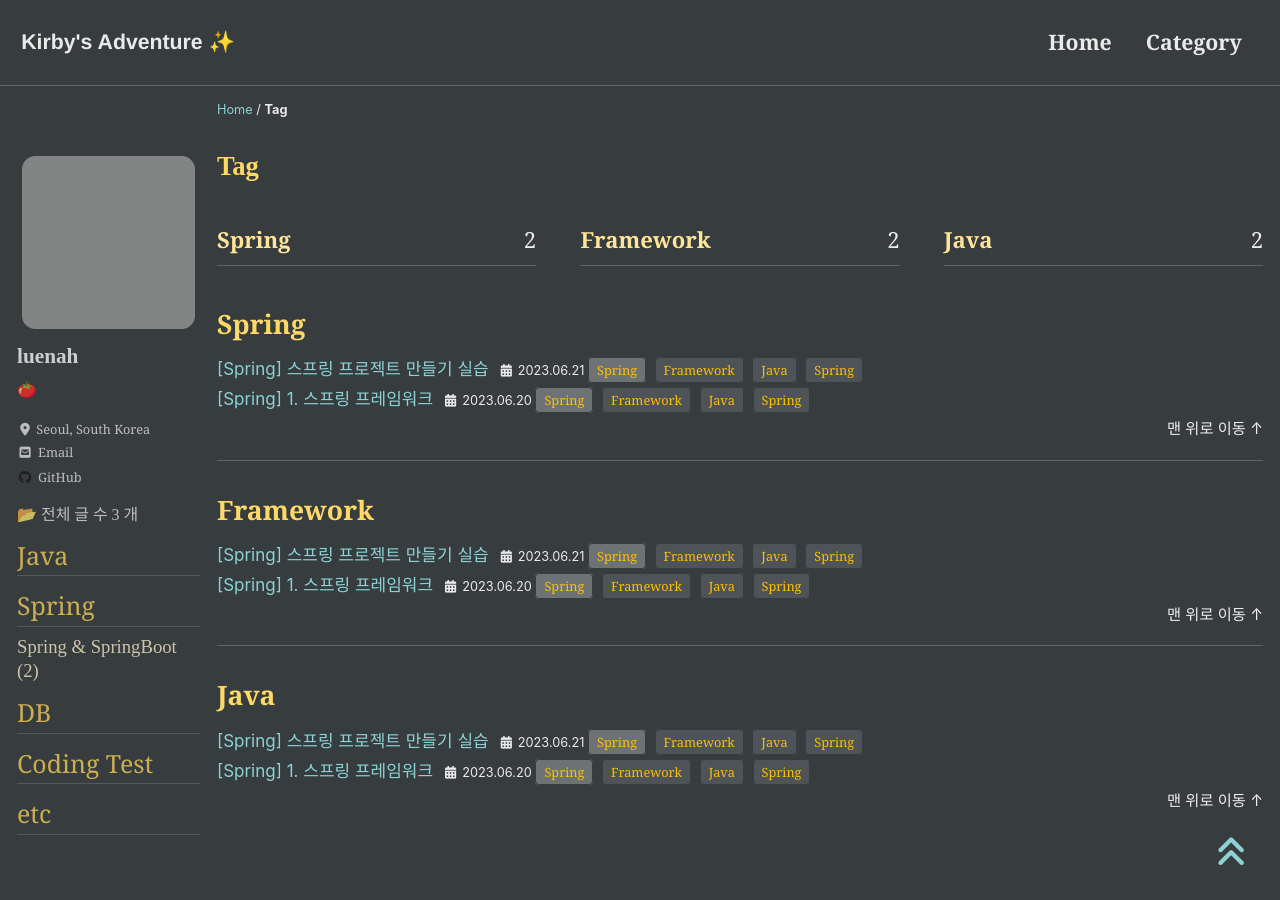
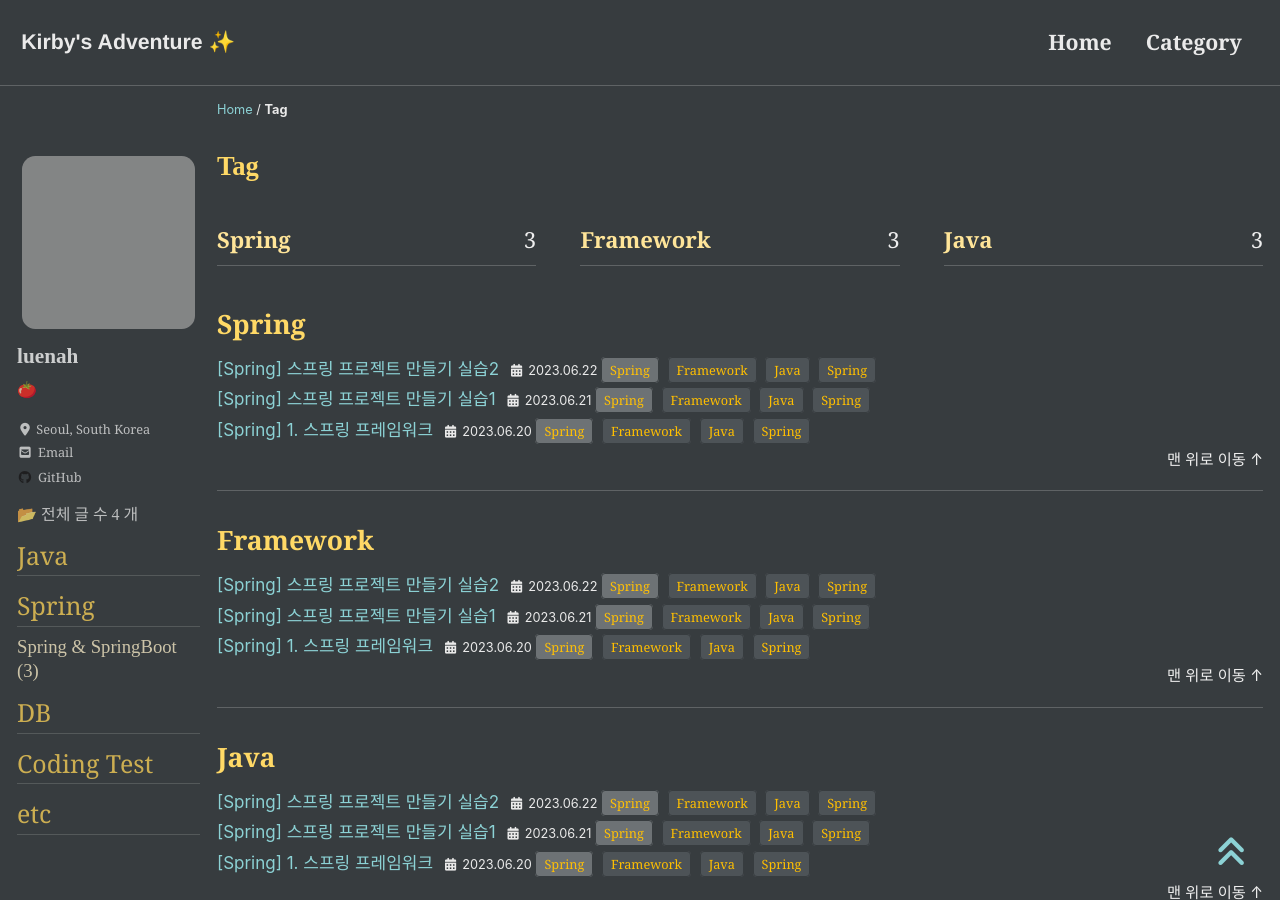
Before and after one commit to threeplef/threeplef.github.io, a Jekyll site: the page built from _pages/tags-archive.md, in a window 1280 px wide and 900 px high. Built offline with Jekyll 4.4.1, drawn with Linux system fonts in a browser that asks for light colours; cached includes are drawn as plain includes; nearby versions of some CDN libraries; some web fonts are replaced; some of the changed lines change nothing that is shown; grey boxes are pictures that could not be loaded.

Commit message:
spring-3

````diff
--- a/_posts/Spring/2023-06-21-spring-2.md
+++ b/_posts/Spring/2023-06-21-spring-2.md
@@ -1,5 +1,5 @@
 ---
-title: "[Spring] 스프링 프로젝트 만들기 실습"
+title: "[Spring] 스프링 프로젝트 만들기 실습1"
 excerpt: "스프링 프레임워크 의존성 주입 적용"
 
 categories:
@@ -11,7 +11,7 @@ toc: true
 toc_sticky: true
 
 date: 2023-06-21
-last_modified_at: 2023-06-21
+last_modified_at: 2023-06-22
 ---
 
 ## 🌱 MemberPrj 만들기
@@ -23,12 +23,12 @@ last_modified_at: 2023-06-21
    - 도메인 패키지 명 : com.sample.myapp.member
    - 스프링 설정파일 : application-config.xml
 
-2. 조건
+2. ⭐ 조건
 
-   - 빈 생성 및 의존성 설정은 XML 문서를 사용하세요.
-   - setter 메서드 기반 의존성 주입을 설정하세요.
+   - 빈 생성 및 의존성 설정은 **XML 문서**를 사용하세요.
+   - **setter 메서드 기반** 의존성 주입을 설정하세요.
 
-3. 프로젝트 구상도
+3. 프로젝트 구상도 (+는 public, -는 private)
    ![](https://github.com/threeplef/threeplef.github.io/assets/89235056/1556ed29-abcd-402b-adaf-45230140fb2a)
 
 ### 🍅 구현
--- /dev/null
+++ b/_posts/Spring/2023-06-21-spring-3.md
@@ -0,0 +1,172 @@
+---
+title: "[Spring] 스프링 프로젝트 만들기 실습2"
+excerpt: "스프링 프레임워크 의존성 주입 적용"
+
+categories:
+  - Spring
+tags:
+  - [Spring, Framework, Java]
+
+toc: true
+toc_sticky: true
+
+date: 2023-06-22
+last_modified_at: 2023-06-22
+---
+
+## 🌱 MemberPrj 만들기
+
+1. 프로젝트 기본 정보
+
+   - 프로젝트명 : EmpPrj
+   - Base 패키지 명 : com.example.myapp
+   - 도메인 패키지 명 : com.example.myapp.hr
+   - 스프링 설정파일 : application-config.xml
+
+2. ⭐ 조건
+
+   - 빈 생성 및 의존성 설정은 **아노테이션**을 사용하세요.
+
+3. 프로젝트 구상도 (+는 public, -는 private)
+   ![](https://github.com/threeplef/threeplef.github.io/assets/89235056/c98fa5d0-e687-44e2-80e2-a294dc1732cd)
+
+### 🍅 구현
+
+0. new > Spring Legacy Project > EmpPrj(Spring MVC Project) > com.example.myapp 생성
+
+1. pom.xml에 lombok 추가
+
+   ```java
+   <!-- Lombok -->
+    <dependency>
+      <groupId>org.projectlombok</groupId>
+      <artifactId>lombok</artifactId>
+      <version>1.18.28</version>
+    </dependency>
+   ```
+
+2. EmpVO 작성
+
+   ```java
+   package com.example.myapp.hr;
+
+   import java.sql.Date;
+
+   import lombok.Data;
+
+   @Data
+   public class EmpVO {
+     private int employeeId;
+     private String firstName;
+     private String lastName;
+     private String email;
+     private String phoneNumber;
+     private Date hireDate;
+     private String jobId;
+     private double salary;
+     private double commissionPct;
+     private int managerId;
+     private int departmentId;
+   }
+   ```
+
+3. IEmpService 작성
+
+   ```java
+   package com.example.myapp.hr;
+
+   public interface IEmpService {
+     int getEmpCount(int deptid);
+   }
+   ```
+
+4. EmpService 작성
+
+   ```java
+   package com.example.myapp.hr;
+
+   import org.springframework.stereotype.Service;
+
+   @Service
+   public class EmpService implements IEmpService {
+
+     @Override
+       public int getEmpCount(int deptid) {
+         if(deptid==50) {
+           return 5;
+         } else {
+           return 0;
+         }
+       }
+   }
+   ```
+
+5. EmpController 작성
+
+   ```java
+   package com.example.myapp.hr;
+
+   import org.springframework.beans.factory.annotation.Autowired;
+   import org.springframework.stereotype.Controller;
+
+   @Controller
+   public class EmpController {
+
+     @Autowired
+     IEmpService empService;
+
+     public void printInfo() {
+       int count = empService.getEmpCount(50);
+       System.out.println("사원의 수: " + count);
+     }
+   }
+   ```
+
+6. application-config.xml 생성 및 수정
+
+   ```xml
+   <?xml version="1.0" encoding="UTF-8"?>
+   <beans xmlns="http://www.springframework.org/schema/beans"
+           xmlns:xsi="http://www.w3.org/2001/XMLSchema-instance"
+           xmlns:p="http://www.springframework.org/schema/p"
+           xmlns:context="http://www.springframework.org/schema/context"
+           xsi:schemaLocation="http://www.springframework.org/schema/beans
+           http://www.springframework.org/schema/beans/spring-beans.xsd
+           http://www.springframework.org/schema/context
+           http://www.springframework.org/schema/context/spring-context-4.3.xsd"
+    >
+
+      <context:component-scan base-package="com.example.myapp.hr" />
+   </beans>
+   ```
+
+7. EmpMain 작성
+
+   ```java
+   package com.example.myapp.hr;
+
+   import org.springframework.context.support.AbstractApplicationContext;
+   import org.springframework.context.support.GenericXmlApplicationContext;
+
+   public class EmpMain {
+     public static void main(String[] args) {
+       AbstractApplicationContext context = new GenericXmlApplicationContext("application-config.xml");
+       EmpController controller = context.getBean(EmpController.class);
+       controller.printInfo();
+       context.close();
+     }
+   }
+   ```
+
+8. 실행하여 결과 확인
+   ![](https://github.com/threeplef/threeplef.github.io/assets/89235056/04c8b731-8fec-419e-996a-554de8f38841)
+
+---
+
+<br>
+
+[맨 위로 이동하기](#){: .btn .btn--primary }{: .align-right}
+
+```
+
+```
````
